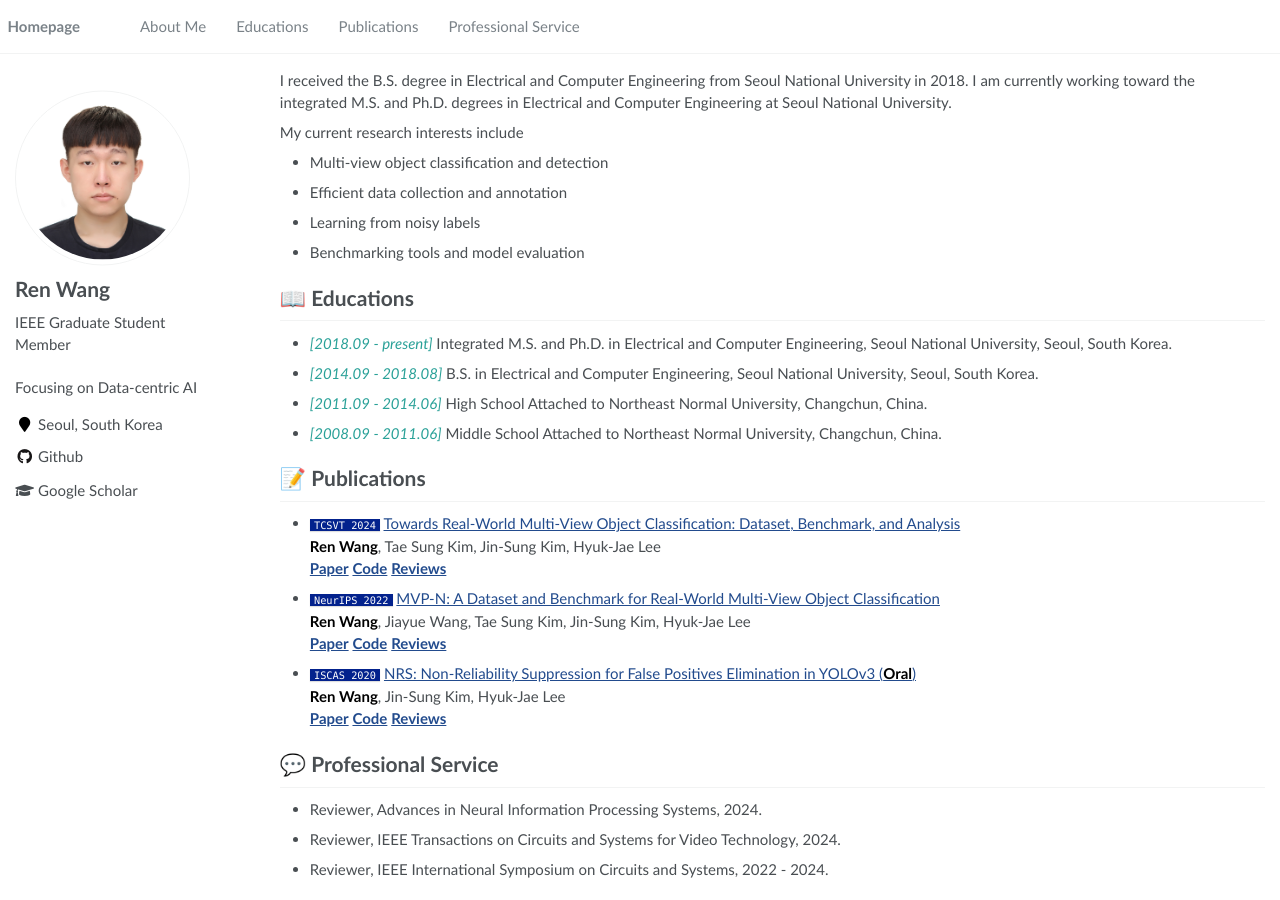
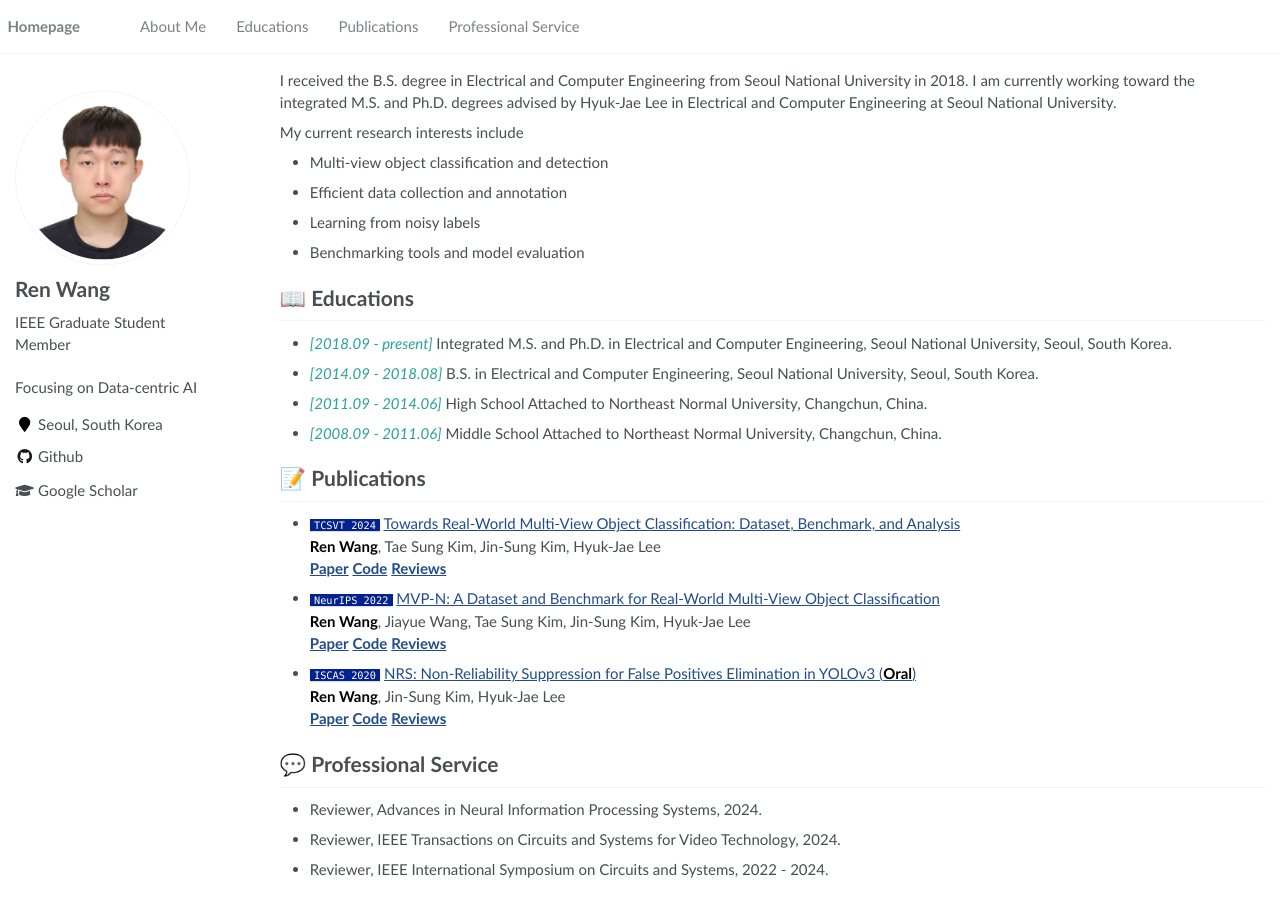
Before and after one commit to SMNUResearch/SMNUResearch.github.io, a Jekyll site: the page built from _pages/about.md, in a window 1280 px wide. Built offline with Jekyll 4.4.1, drawn with Linux system fonts in a browser that asks for light colours.

Commit message:
Update about.md

```diff
--- a/_pages/about.md
+++ b/_pages/about.md
@@ -9,7 +9,7 @@ redirect_from:
 ---
 
 <span class='anchor' id='about-me'></span>
-I received the B.S. degree in Electrical and Computer Engineering from Seoul National University in 2018. I am currently working toward the integrated M.S. and Ph.D. degrees in Electrical and Computer Engineering at Seoul National University.
+I received the B.S. degree in Electrical and Computer Engineering from Seoul National University in 2018. I am currently working toward the integrated M.S. and Ph.D. degrees advised by Hyuk-Jae Lee in Electrical and Computer Engineering at Seoul National University.
 
 My current research interests include
 - Multi-view object classification and detection
```
